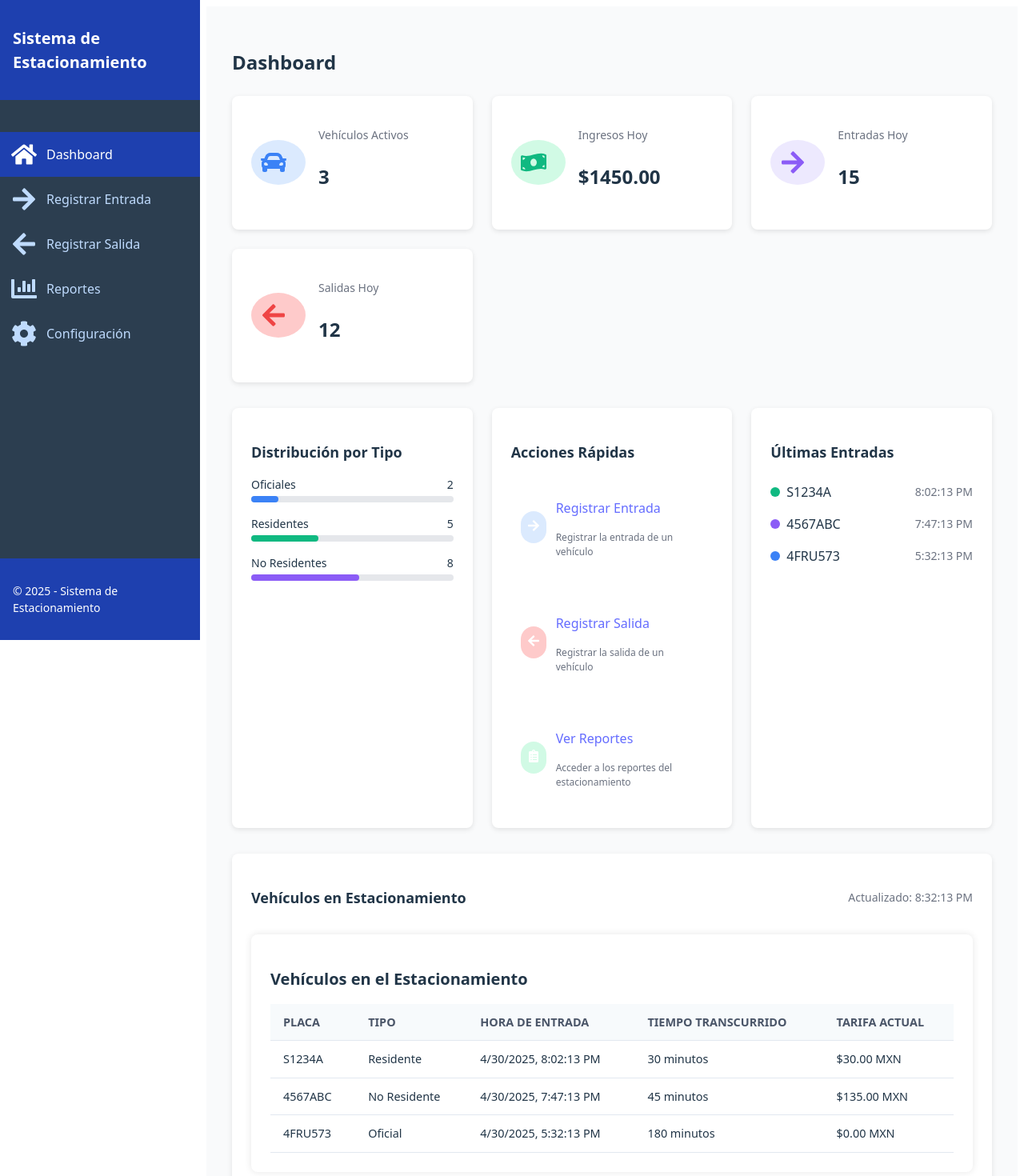
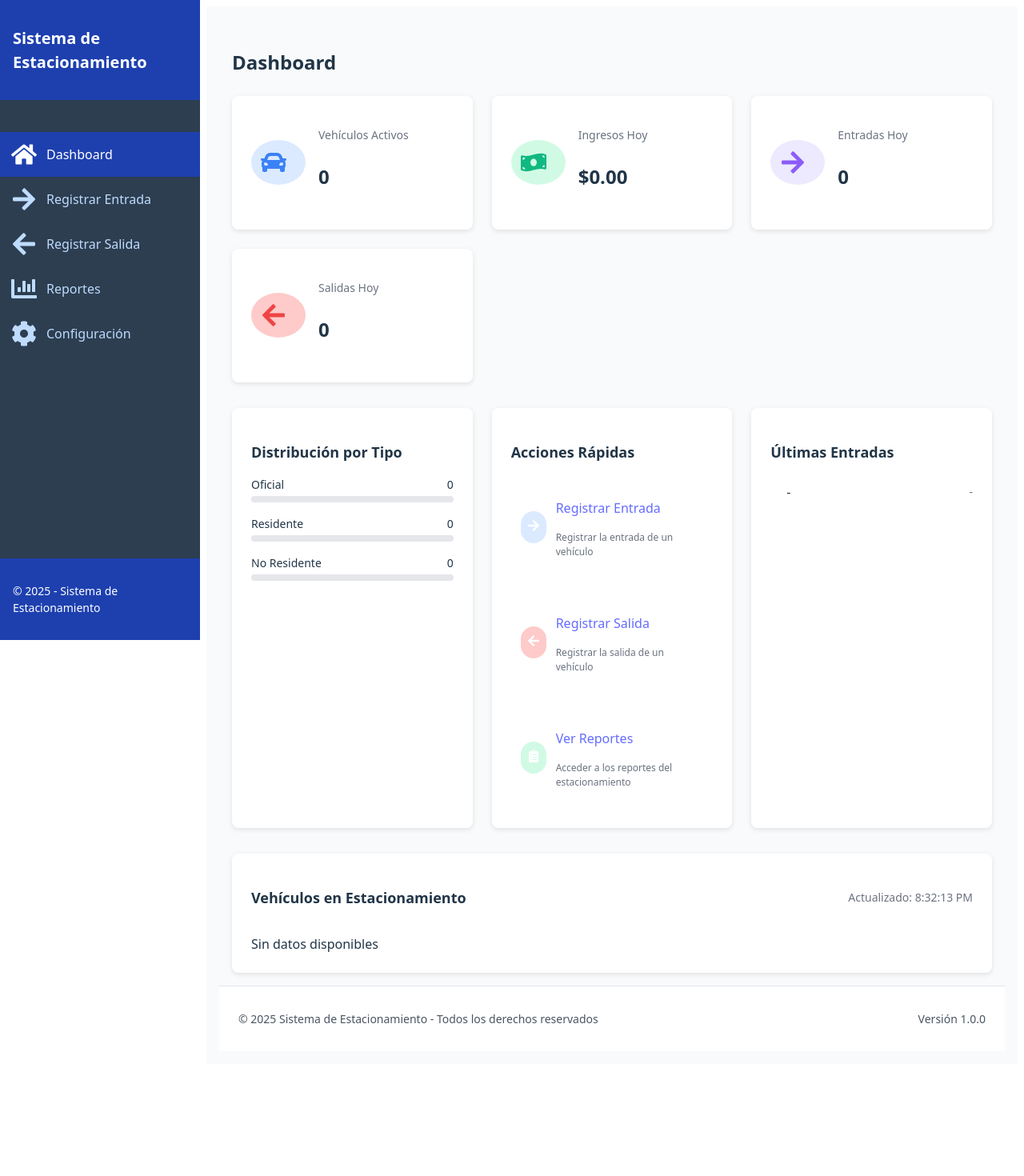
Before and after one commit to LuisBetancourt-2910/estacionamiento, a React (Vite) app: page / in a window 1280 px wide. Shown: the top 1470 px of the page at 80% size. After the commit the page ends 1330 px from the top, so only its background shows below. Built offline with nearby package versions, Linux system fonts and the light colour scheme.

Commit message:
Context setup
se agrega contexto de vehículos y salida, refactorizar Dashboard y Reports

```diff
--- a/src/App.jsx
+++ b/src/App.jsx
@@ -7,10 +7,14 @@ import VehicleExit from './pages/VehicleExit';
 import Reports from './pages/Reports';
 import Settings from './pages/Settings';
 import Footer from './components/Footer';
+import { VehicleProvider } from './context/VehicleContext';
+import { VehicleContextExitProvider } from './context/VehicleContextExit';
 
 const App = () => {
   return (
     <Router>
+      <VehicleProvider>
+      <VehicleContextExitProvider>
         <Layout>
           <Routes>
             <Route path="/" element={<Dashboard />} />
@@ -21,6 +25,8 @@ const App = () => {
           </Routes>
           <Footer />
         </Layout>
+       </VehicleContextExitProvider>
+      </VehicleProvider>
     </Router>
   );
 };
--- /dev/null
+++ b/src/context/VehicleContext.jsx
@@ -0,0 +1,17 @@
+import React, { createContext, useState } from 'react';
+
+export const VehicleContext = createContext();
+
+export const VehicleProvider = ({ children }) => {
+  const [vehicles, setVehicles] = useState([]);
+
+  const addVehicle = (vehicle) => {
+    setVehicles((prev) => [...prev, vehicle]);
+  };
+
+  return (
+    <VehicleContext.Provider value={{ vehicles, setVehicles, addVehicle }}>
+      {children}
+    </VehicleContext.Provider>
+  );
+};
--- /dev/null
+++ b/src/context/VehicleContextExit.jsx
@@ -0,0 +1,27 @@
+import React, { createContext, useContext } from 'react';
+import { VehicleContext } from './VehicleContext';
+
+export const VehicleContextExit = createContext();
+
+export const VehicleContextExitProvider = ({ children }) => {
+  const { vehicles, setVehicles } = useContext(VehicleContext);
+
+  const registerVehicleExit = (plateNumber, exitData) => {
+    const index = vehicles.findIndex(v => v.plateNumber === plateNumber && !v.exitTime);
+    if (index === -1) return null;
+
+    const updatedVehicle = { ...vehicles[index], ...exitData };
+    const updatedVehicles = [...vehicles];
+    updatedVehicles[index] = updatedVehicle;
+
+    setVehicles(updatedVehicles);
+
+    return updatedVehicle;
+  };
+
+  return (
+    <VehicleContextExit.Provider value={{ registerVehicleExit }}>
+      {children}
+    </VehicleContextExit.Provider>
+  );
+};
--- a/src/pages/Dashboard.jsx
+++ b/src/pages/Dashboard.jsx
@@ -1,63 +1,45 @@
-import React, { useState, useEffect } from 'react';
+import React, { useContext } from 'react';
 import { Link } from 'react-router-dom';
 import { FaCar, FaMoneyBillWave, FaClipboardList, FaArrowRight, FaArrowLeft } from 'react-icons/fa';
-import VehicleList from '../components/VehicleList';
+import { VehicleContext } from '../context/VehicleContext';
 import '../styles/Dashboard.css';
 
 const Dashboard = () => {
-  const [stats, setStats] = useState({
-    activeVehicles: 0,
-    totalEntries: 0,
-    dailyRevenue: 0,
-    vehicleTypes: {
+  const { vehicles } = useContext(VehicleContext);
+  const activeVehicles = vehicles.filter(v => !v.exitTime);
+  const lastEntries = [...vehicles].reverse().slice(0, 5);
+
+  const today = new Date();
+  const isToday = (dateStr) => {
+    const date = new Date(dateStr);
+    return (
+      date.getDate() === today.getDate() &&
+      date.getMonth() === today.getMonth() &&
+      date.getFullYear() === today.getFullYear()
+    );
+  };
+
+  const todaysEntries = vehicles.filter(v => isToday(v.entryTime));
+  const todaysExitedVehicles = vehicles.filter(v => v.exitTime && isToday(v.exitTime));
+  const todaysRevenue = todaysExitedVehicles.reduce((total, v) => total + (v.fee || 0), 0);
+
+  const typeCounts = {
     official: 0,
     resident: 0,
-      noResident: 0
-    }
+    noResident: 0,
+  };
+
+  activeVehicles.forEach(vehicle => {
+    typeCounts[vehicle.type] = (typeCounts[vehicle.type] || 0) + 1;
   });
 
-  const [activeVehicles, setActiveVehicles] = useState([
-    { plateNumber: 'S1234A', type: 'resident', entryTime: new Date(new Date().getTime() - 30 * 60000) },
-    { plateNumber: '4567ABC', type: 'noResident', entryTime: new Date(new Date().getTime() - 45 * 60000) },
-    { plateNumber: '4FRU573', type: 'official', entryTime: new Date(new Date().getTime() - 180 * 60000) }
-  ]);
+  const totalActive = activeVehicles.length;
 
-  useEffect(() => {
-    setStats({
-      activeVehicles: activeVehicles.length,
-      totalEntries: 15,
-      dailyRevenue: 1450.00,
-      vehicleTypes: {
-        official: 2,
-        resident: 5,
-        noResident: 8
-      }
-    });
-  }, [activeVehicles]);
-
-  useEffect(() => {
-    const timer = setInterval(() => {
-      const randomAction = Math.random();
-      if (randomAction > 0.7 && activeVehicles.length > 0) {
-        const randomIndex = Math.floor(Math.random() * activeVehicles.length);
-        const newActiveVehicles = [...activeVehicles];
-        newActiveVehicles.splice(randomIndex, 1);
-        setActiveVehicles(newActiveVehicles);
-      } else if (randomAction < 0.3) {
-        const types = ['official', 'resident', 'noResident'];
-        const randomType = types[Math.floor(Math.random() * types.length)];
-        const newPlate = `ABC${Math.floor(Math.random() * 1000)}`;
-
-        setActiveVehicles([...activeVehicles, {
-          plateNumber: newPlate,
-          type: randomType,
-          entryTime: new Date()
-        }]);
-      }
-    }, 10000);
-
-    return () => clearInterval(timer);
-  }, [activeVehicles]);
+  const typeTranslations = {
+    official: 'Oficial',
+    resident: 'Residente',
+    noResident: 'No Residente',
+  };
 
   return (
     <div className="dashboard-container">
@@ -70,7 +52,7 @@ const Dashboard = () => {
           </div>
           <div className="card-content">
             <p className="label">Vehículos Activos</p>
-            <p className="value">{stats.activeVehicles}</p>
+            <p className="value">{totalActive}</p>
           </div>
         </div>
 
@@ -80,7 +62,7 @@ const Dashboard = () => {
           </div>
           <div className="card-content">
             <p className="label">Ingresos Hoy</p>
-            <p className="value">${stats.dailyRevenue.toFixed(2)}</p>
+            <p className="value">${todaysRevenue.toFixed(2)}</p>
           </div>
         </div>
 
@@ -90,7 +72,7 @@ const Dashboard = () => {
           </div>
           <div className="card-content">
             <p className="label">Entradas Hoy</p>
-            <p className="value">{stats.totalEntries}</p>
+            <p className="value">{todaysEntries.length}</p>
           </div>
         </div>
 
@@ -100,7 +82,7 @@ const Dashboard = () => {
           </div>
           <div className="card-content">
             <p className="label">Salidas Hoy</p>
-            <p className="value">{stats.totalEntries - stats.activeVehicles}</p>
+            <p className="value">{todaysExitedVehicles.length}</p>
           </div>
         </div>
       </div>
@@ -109,20 +91,21 @@ const Dashboard = () => {
         <div className="dashboard-panel">
           <h3 className="panel-title">Distribución por Tipo</h3>
           <div className="distribution">
-            {['official', 'resident', 'noResident'].map((type, index) => (
+            {['official', 'resident', 'noResident'].map((type, index) => {
+              const label = typeTranslations[type];
+              const percent = totalActive ? (typeCounts[type] / totalActive) * 100 : 0;
+              return (
                 <div key={index}>
                   <div className="distribution-row">
-                  <span>{type === 'official' ? 'Oficiales' : type === 'resident' ? 'Residentes' : 'No Residentes'}</span>
-                  <span>{stats.vehicleTypes[type]}</span>
+                    <span>{label}</span>
+                    <span>{typeCounts[type]}</span>
                   </div>
                   <div className="progress-bar">
-                  <div
-                    className={`progress-fill ${type}`}
-                    style={{ width: `${(stats.vehicleTypes[type] / stats.totalEntries) * 100}%` }}
-                  ></div>
+                    <div className={`progress-fill ${type}`} style={{ width: `${percent}%` }}></div>
                   </div>
                 </div>
-            ))}
+              );
+            })}
           </div>
         </div>
 
@@ -159,13 +142,21 @@ const Dashboard = () => {
           <h3 className="panel-title">Últimas Entradas</h3>
           <div className="last-entries">
             <ul>
-              {activeVehicles.slice(0, 5).map((vehicle, index) => (
-                <li key={index} className="entry-item">
-                  <div className="entry-dot" data-type={vehicle.type}></div>
-                  <span className="entry-plate">{vehicle.plateNumber}</span>
-                  <span className="entry-time">{new Date(vehicle.entryTime).toLocaleTimeString()}</span>
+              {lastEntries.length === 0 ? (
+                <li className="entry-item">
+                  <div className="entry-dot"></div>
+                  <span className="entry-plate">-</span>
+                  <span className="entry-time">-</span>
                 </li>
-              ))}
+              ) : (
+                lastEntries.map((v, i) => (
+                  <li key={i} className="entry-item">
+                    <div className="entry-dot"></div>
+                    <span className="entry-plate">{v.plateNumber}</span>
+                    <span className="entry-time">{new Date(v.entryTime).toLocaleTimeString()}</span>
+                  </li>
+                ))
+              )}
             </ul>
           </div>
         </div>
@@ -176,7 +167,17 @@ const Dashboard = () => {
           <h3 className="panel-title">Vehículos en Estacionamiento</h3>
           <span className="last-update">Actualizado: {new Date().toLocaleTimeString()}</span>
         </div>
-        <VehicleList vehicles={activeVehicles} />
+        {activeVehicles.length === 0 ? (
+          <div className="vehicle-list-placeholder">Sin datos disponibles</div>
+        ) : (
+          <ul>
+            {activeVehicles.map((v, i) => (
+              <li key={i}>
+                {v.plateNumber} - {typeTranslations[v.type] || v.type}
+              </li>
+            ))}
+          </ul>
+        )}
       </div>
     </div>
   );
--- a/src/pages/Reports.jsx
+++ b/src/pages/Reports.jsx
@@ -1,65 +1,40 @@
-import React, { useState } from 'react';
+import React, { useContext, useState, useEffect } from 'react';
 import { FaFilePdf, FaFileExcel, FaSearch } from 'react-icons/fa';
 import { generatePDF, exportToExcel } from '../utils/reportUtils';
+import { VehicleContext } from '../context/VehicleContext';
 import '../styles/Reports.css';
 
 const Reports = () => {
+  const { vehicles } = useContext(VehicleContext);
+
   const [dateFilter, setDateFilter] = useState({
-    date: new Date().toISOString().split('T')[0],
+    date: new Date().toISOString().split('T')[0], // Fecha actual
     startTime: '00:00',
-    endTime: '23:59'
+    endTime: '23:59',
   });
 
-  const [parkingRecords] = useState([
-    {
-      id: 1,
-      plateNumber: 'S1234A',
-      type: 'resident',
-      entryTime: new Date('2025-04-30T13:00:00'),
-      exitTime: new Date('2025-04-30T13:30:00'),
-      fee: 30.0
-    },
-    {
-      id: 2,
-      plateNumber: '4567ABC',
-      type: 'noResident',
-      entryTime: new Date('2025-04-30T14:00:00'),
-      exitTime: new Date('2025-04-30T15:00:00'),
-      fee: 180.0
-    },
-    {
-      id: 3,
-      plateNumber: '4FRU573',
-      type: 'official',
-      entryTime: new Date('2025-04-30T10:00:00'),
-      exitTime: new Date('2025-04-30T15:00:00'),
-      fee: 0.0
-    }
-  ]);
+  useEffect(() => {
+    console.log('Vehículos disponibles:', vehicles);
+  }, [vehicles]);
 
   const handleFilterChange = (e) => {
     const { name, value } = e.target;
     setDateFilter((prev) => ({ ...prev, [name]: value }));
   };
 
-  const filterRecords = () => {
-    const filterDate = new Date(dateFilter.date);
-    const filterStartTime = new Date(`${dateFilter.date}T${dateFilter.startTime}:00`);
-    const filterEndTime = new Date(`${dateFilter.date}T${dateFilter.endTime}:00`);
+  // ✅ Filtro solo por fecha (sin hora)
+  const filteredRecords = vehicles.filter((record) => {
+    if (!record.entryTime) return false; // Si no hay entrada, no se muestra
 
-    return parkingRecords.filter((record) => {
-      const recordDate = new Date(record.entryTime);
-      return (
-        recordDate.getDate() === filterDate.getDate() &&
-        recordDate.getMonth() === filterDate.getMonth() &&
-        recordDate.getFullYear() === filterDate.getFullYear() &&
-        recordDate >= filterStartTime &&
-        recordDate <= filterEndTime
-      );
-    });
-  };
+    // Convertir entrada a solo fecha sin hora
+    const entryDate = new Date(record.entryTime).toISOString().split('T')[0];
+    const filterDate = dateFilter.date;
 
-  const filteredRecords = filterRecords();
+    console.log('Fecha de entrada:', entryDate, 'Fecha filtrada:', filterDate);
+
+    // Comparar solo la fecha (sin la parte de la hora)
+    return entryDate === filterDate;
+  });
 
   const handleExportPDF = () => {
     generatePDF(filteredRecords, dateFilter);
@@ -151,13 +126,23 @@ const Reports = () => {
                   </td>
                 </tr>
               ) : (
-                filteredRecords.map((record) => {
-                  const timeElapsed = Math.round((new Date(record.exitTime) - new Date(record.entryTime)) / (1000 * 60));
-                  const hours = Math.floor(timeElapsed / 60);
-                  const minutes = timeElapsed % 60;
+                filteredRecords.map((record, index) => {
+                  const hasExited = !!record.exitTime;
+                  let timeText = '-';
+                  let feeText = '-';
+
+                  if (hasExited) {
+                    const timeElapsed = Math.round(
+                      (new Date(record.exitTime) - new Date(record.entryTime)) / (1000 * 60)
+                    );
+                    const hours = Math.floor(timeElapsed / 60);
+                    const minutes = timeElapsed % 60;
+                    timeText = `${hours > 0 ? `${hours} hr${hours > 1 ? 's' : ''}` : ''} ${minutes} min`;
+                    feeText = `$${record.fee.toFixed(2)} MXN`;
+                  }
 
                   return (
-                    <tr key={record.id}>
+                    <tr key={index}>
                       <td>{record.plateNumber}</td>
                       <td>
                         {record.type === 'official' && 'Oficial'}
@@ -165,11 +150,9 @@ const Reports = () => {
                         {record.type === 'noResident' && 'No Residente'}
                       </td>
                       <td>{new Date(record.entryTime).toLocaleString()}</td>
-                      <td>{new Date(record.exitTime).toLocaleString()}</td>
-                      <td>
-                        {hours > 0 ? `${hours} hr${hours > 1 ? 's' : ''}` : ''} {minutes} min
-                      </td>
-                      <td>${record.fee.toFixed(2)} MXN</td>
+                      <td>{hasExited ? new Date(record.exitTime).toLocaleString() : '-'}</td>
+                      <td>{timeText}</td>
+                      <td>{feeText}</td>
                     </tr>
                   );
                 })
--- a/src/pages/VehicleEntry.jsx
+++ b/src/pages/VehicleEntry.jsx
@@ -1,9 +1,10 @@
-import React, { useState } from 'react';
+import React, { useState, useContext } from 'react';
 import VehicleForm from '../components/VehicleForm';
+import { VehicleContext } from '../context/VehicleContext';
 import '../styles/VehicleEntry.css';
 
 const VehicleEntry = () => {
-  const [vehicles, setVehicles] = useState([]);
+  const { vehicles, addVehicle } = useContext(VehicleContext);
   const [notification, setNotification] = useState({ show: false, message: '', type: '' });
 
   const handleVehicleEntry = (vehicle) => {
@@ -21,7 +22,13 @@ const VehicleEntry = () => {
       return;
     }
 
-    setVehicles([...vehicles, vehicle]);
+    const vehicleWithTimestamp = {
+      ...vehicle,
+      entryTime: new Date().toISOString(),
+      exitTime: null,
+    };
+
+    addVehicle(vehicleWithTimestamp);
     setNotification({
       show: true,
       message: `Entrada registrada: Vehículo ${vehicle.plateNumber}`,
--- a/src/pages/VehicleExit.jsx
+++ b/src/pages/VehicleExit.jsx
@@ -1,19 +1,23 @@
-import React, { useState } from 'react';
+import React, { useState, useContext } from 'react';
 import VehicleForm from '../components/VehicleForm';
 import { calculateFee } from '../utils/vehicleUtils';
+import { VehicleContext } from '../context/VehicleContext';
+import { VehicleContextExit } from '../context/VehicleContextExit';
 import '../styles/VehicleExit.css';
 
 const VehicleExit = () => {
-  const [vehicles, setVehicles] = useState([]);
+  const { vehicles } = useContext(VehicleContext);
+  const { registerVehicleExit } = useContext(VehicleContextExit);
+
   const [parkingReceipt, setParkingReceipt] = useState(null);
   const [notification, setNotification] = useState({ show: false, message: '', type: '' });
 
   const handleVehicleExit = (vehicleData) => {
-    const vehicleIndex = vehicles.findIndex(v =>
-      v.plateNumber === vehicleData.plateNumber && !v.exitTime
+    const vehicle = vehicles.find(
+      v => v.plateNumber === vehicleData.plateNumber && !v.exitTime
     );
 
-    if (vehicleIndex === -1) {
+    if (!vehicle) {
       setNotification({
         show: true,
         message: `No se encontró registro para ${vehicleData.plateNumber}.`,
@@ -23,17 +27,20 @@ const VehicleExit = () => {
       return;
     }
 
-    const vehicle = vehicles[vehicleIndex];
     const entryTime = new Date(vehicle.entryTime);
     const exitTime = new Date();
-    const timeElapsed = Math.round((exitTime - entryTime) / (1000 * 60));
+    const timeElapsed = Math.max(1, Math.round((exitTime - entryTime) / (1000 * 60)));
     const fee = calculateFee(vehicle.type, timeElapsed);
 
-    const updatedVehicles = [...vehicles];
-    updatedVehicles[vehicleIndex] = { ...vehicle, exitTime, timeElapsed, fee };
-    setVehicles(updatedVehicles);
+    const updated = registerVehicleExit(vehicle.plateNumber, {
+      exitTime: exitTime.toISOString(),
+      timeElapsed,
+      fee
+    });
 
-    setParkingReceipt({ ...vehicle, entryTime, exitTime, timeElapsed, fee });
+    if (updated) {
+      setParkingReceipt({ ...updated, entryTime, exitTime });
+    }
   };
 
   const handlePrintReceipt = () => window.print();
@@ -73,8 +80,8 @@ const VehicleExit = () => {
               <div className="receipt-body">
                 <div><strong>Placa:</strong> {parkingReceipt.plateNumber}</div>
                 <div><strong>Tipo:</strong> {parkingReceipt.type}</div>
-                <div><strong>Entrada:</strong> {parkingReceipt.entryTime.toLocaleString()}</div>
-                <div><strong>Salida:</strong> {parkingReceipt.exitTime.toLocaleString()}</div>
+                <div><strong>Entrada:</strong> {new Date(parkingReceipt.entryTime).toLocaleString()}</div>
+                <div><strong>Salida:</strong> {new Date(parkingReceipt.exitTime).toLocaleString()}</div>
                 <div><strong>Tiempo:</strong> {parkingReceipt.timeElapsed} min</div>
               </div>
               <div className="receipt-total">
--- a/src/styles/Reports.css
+++ b/src/styles/Reports.css
@@ -66,6 +66,7 @@
   .btn-search {
     background-color: #3498db;
     color: white;
+    margin-left: 105px;
   }
 
   .btn-search:hover {
```
Lines whose indentation alone changed are shown as unchanged.
